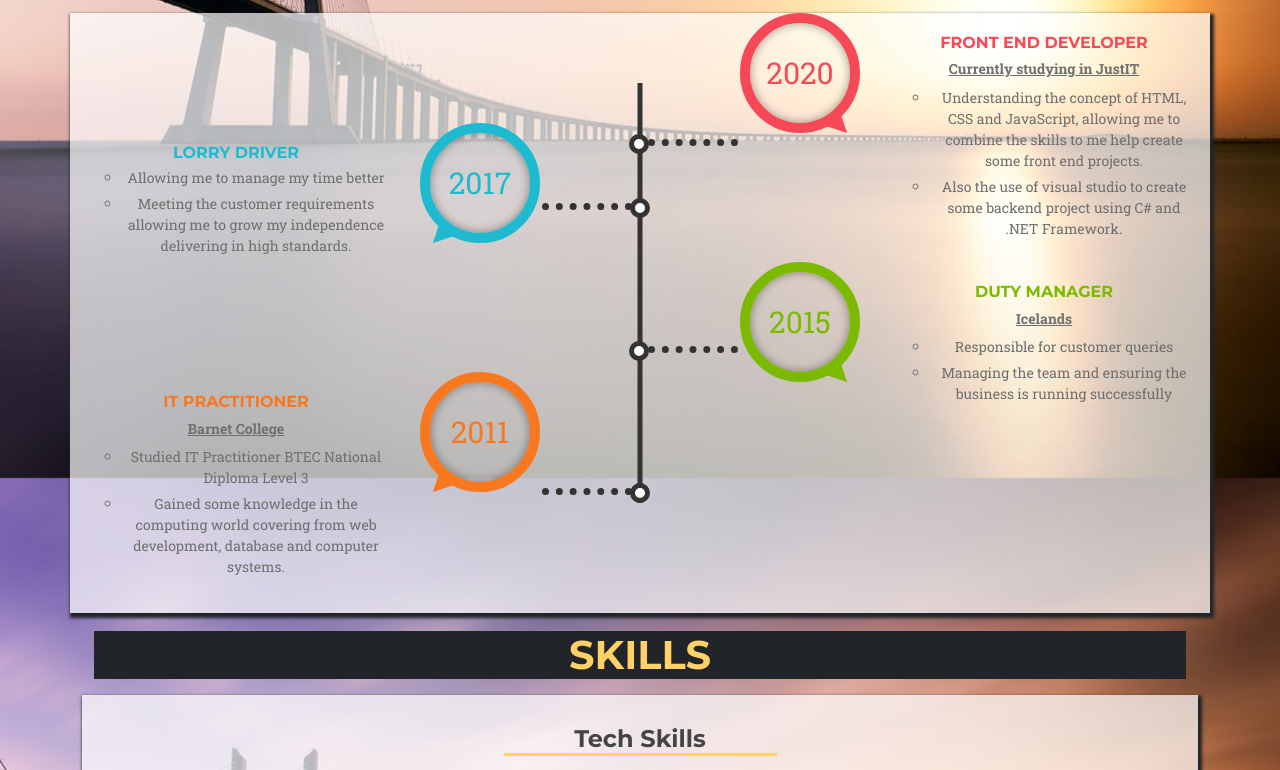
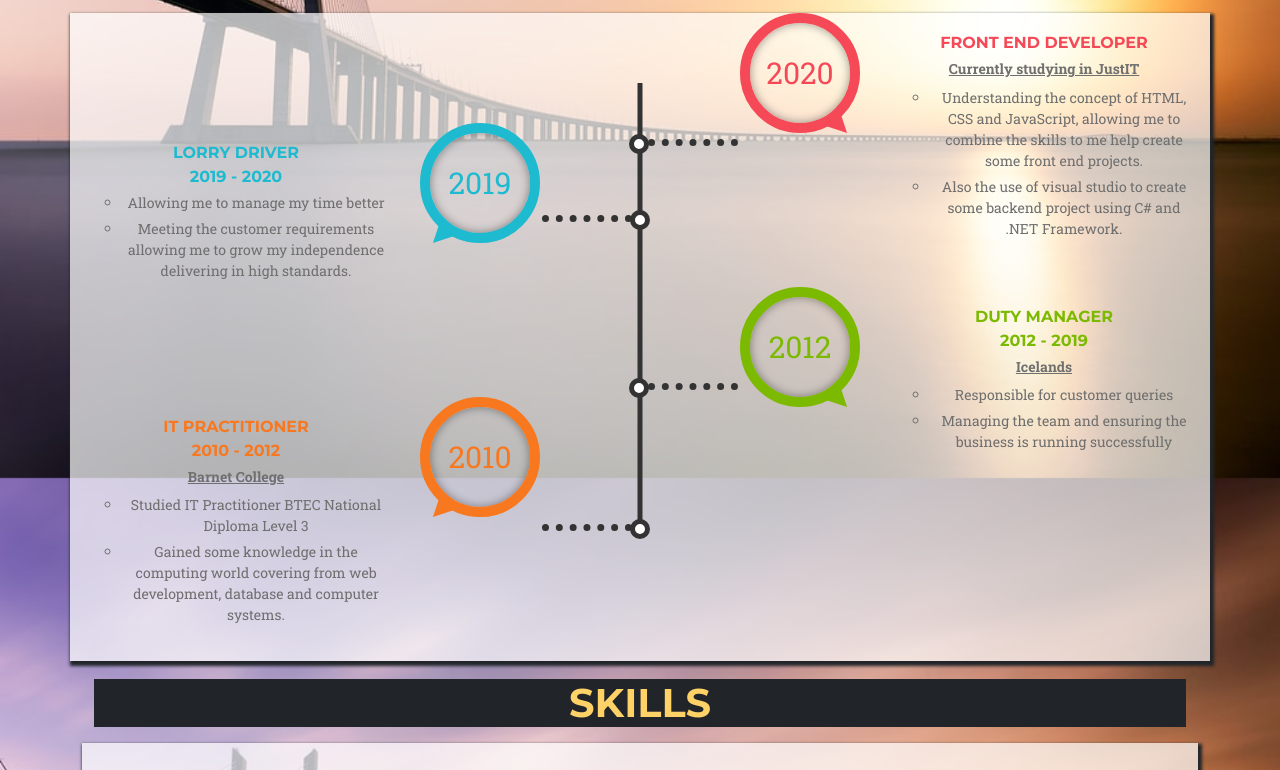
Before and after one commit to gira1992/myPortfolio, a plain HTML site: page index.html in a window 1280 px wide. Shown: the part 1442-2212 px from the top of the page. Drawn offline with nearby package versions, Linux system fonts and the light colour scheme; a web font is replaced by a local one.

Commit message:
Add files via upload

```diff
--- a/index.html
+++ b/index.html
@@ -85,7 +85,7 @@
                 Currently developing my skills in c# and improving my skills on JavaScript. <br>
 
                 Beside coding, I love going gym <span><i class="fas fa-dumbbell"></i></span>, playing basketball <span><i class="fas fa-basketball-ball"></i></span> and travelling <span><i class="fas fa-plane-departure"></i></span>
-                     <a class="btn btn-primary btn-xl text-uppercase js-scroll-trigger cvBtn" href="assets/cv/MYCV.pdf" style="text-decoration: underline" download>View My CV</a>
+                     <a class="btn btn-primary btn-xl text-uppercase js-scroll-trigger cvBtn" href="assets/cv/myCV21.pdf" style="text-decoration: underline" download>View My CV</a>
                 </p>
 
 
@@ -119,9 +119,10 @@
                         </div>
                         <div class="timeline">
                             <div class="timeline-content">
-                                <span class="year">2017</span>
+                                <span class="year">2019</span>
                                 <div class="inner-content">
                                     <h3 class="title">Lorry Driver</h3>
+                                    <h2 class="title">2019 - 2020</h2>
 
                                         <ul>
                                             <li class="description">Allowing me to manage my time better </li>
@@ -134,9 +135,10 @@
                         </div>
                         <div class="timeline">
                             <div class="timeline-content">
-                                <span class="year">2015</span>
+                                <span class="year">2012</span>
                                 <div class="inner-content">
                                     <h3 class="title">Duty Manager</h3>
+                                    <h2 class="title">2012 - 2019</h2>
                                     <p class="description"> <strong style="text-decoration: underline">Icelands</strong> </p>
                                     <ul>
                                         <li class="description"> Responsible for customer queries </li>
@@ -148,9 +150,10 @@
                         </div>
                         <div class="timeline">
                             <div class="timeline-content">
-                                <span class="year">2011</span>
+                                <span class="year">2010</span>
                                 <div class="inner-content">
                                     <h3 class="title">IT Practitioner</h3>
+                                    <h2 class="title">2010 - 2012</h2>
                                     <p class="description"> <strong style="text-decoration: underline"> Barnet College</strong> </p>
                                     <ul>
                                         <li class="description" > Studied IT Practitioner BTEC National Diploma Level 3 </li>
@@ -487,7 +490,7 @@
                                     <p> Tech Used: HTML/CSS/JavaScript
                                         <br>
                                         Created a E-com website which allows the user to add products to add to cart, delete and sum up the total.
-                                        Check my <a href="https://gira1992.github.io/e-com/">DEMO Website</a>
+                                        Check my <a href="https://gira1992.github.io/e-com/" target="_blank">DEMO Website</a>
 
                                         </p>
                                     <ul class="list-inline">
@@ -522,7 +525,7 @@
                                         <br>
                                         Created a weather app using API allowing the user to type in a city or country
                                         and to find out the temp, weather description and hi and low temp of the day.
-                                        <br> Check My <a href="https://gira1992.github.io/weatherApp/"> Weather App</a>
+                                        <br> Check My <a href="https://gira1992.github.io/weatherApp/" target="_blank"> Weather App</a>
                                         </p>
                                     <ul class="list-inline">
                                         <li>Date: September 2020</li>
```
Also changed, not shown: 3 other files.
